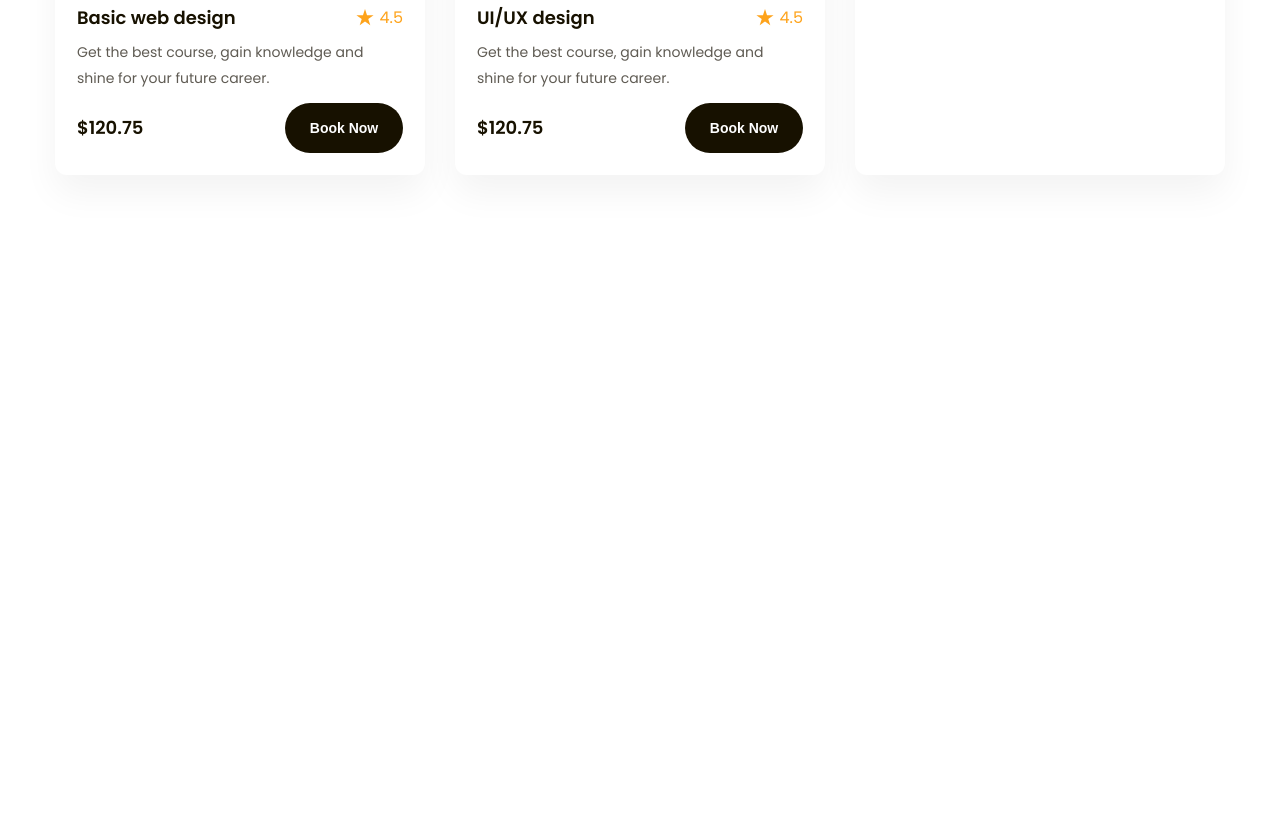
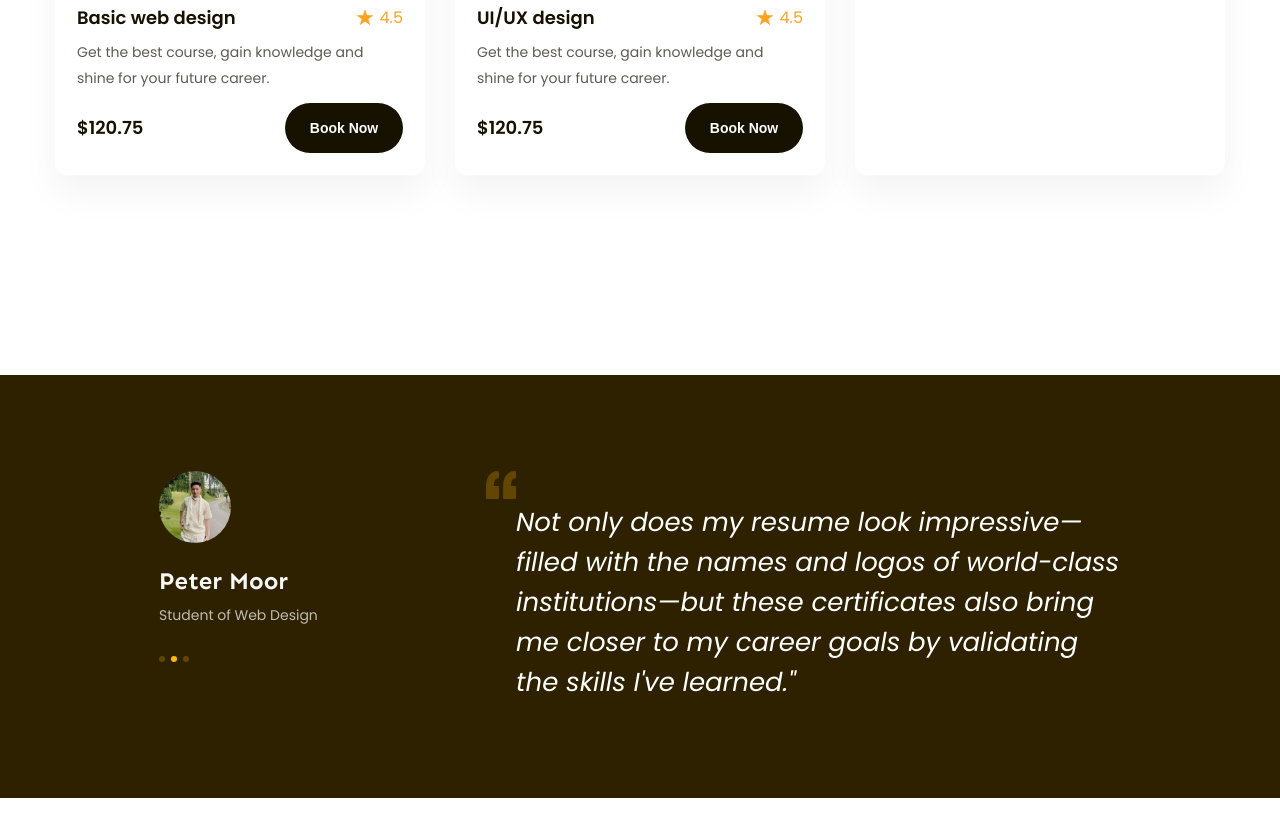
Before and after one commit to nghoang110/Figma-to-HTML, a plain HTML site: page index.html in a window 1280 px wide. Shown: the part 1577-2413 px from the top of the page. Drawn offline with Linux system fonts and the light colour scheme.

Commit message:
feedback code

```diff
--- a/assets/css/style.css
+++ b/assets/css/style.css
@@ -58,6 +58,25 @@ a {
   cursor: pointer;
   opacity: 0.9;
 }
+
+/* tạo dấu 3 chấm trong trường hợp text quá dài */
+.line-clamp{
+  display: -webkit-box;
+  -webkit-line-clamp: var(--line-clamp,1);
+  -webkit-box-orient: vertical;
+  overflow: hidden;
+}
+
+/* dấu 3 chấm ở dòng thứ 2 */
+.line-clamp.line-2{
+  --line-clamp: 2;
+}
+
+/* xuống dòng giữ cấu trúc trang */
+.break-all{
+  word-break: break-all;
+}
+
 /* ===========================================header============================================= */
 .header {
   background: #fffcf4;
@@ -368,6 +387,7 @@ color: var(--primary-color);
 }
 
 .popular .course-item{
+  flex: 1;
 border-radius: 12px;
 background: #FFF;
 box-shadow: 0px 18px 36px 0px rgba(0, 0, 0, 0.05);
@@ -449,3 +469,81 @@ background: #171100;
 .popular .book-btn:hover{
   background-color: var(--primary-color);
 }
+
+/* ===========================================feedback============================================= */
+
+.feedback {
+  margin-top: 135px;
+  padding: 96px 135px;
+  background: #2E2100;
+}
+
+.feedback .feedback-item{
+  display: flex;
+}
+
+.feedback-item .avatar{
+  width: 72px;
+height: 72px;
+border-radius: 50%;
+
+/* hình không bị méo */
+object-fit: cover;
+
+}
+
+.feedback .info{
+  /* margin-right: 271px; */
+}
+
+.feedback-item .info .member-name{
+  margin-top: 18px;
+  color: #F7F7F7;
+font-family: var(--font-heading);
+font-size: 2.4rem;
+font-weight: 700;
+line-height: 1.42; /* 141.667% */
+}
+
+.feedback-item .info .desc{
+  margin-top: 4px;
+  color: #BFBCB2;
+font-size: 1.4rem;
+line-height: 1.86; /* 185.714% */
+}
+
+.feedback-item .dots{
+
+  gap: 6px;
+  margin-top: 28px;
+  display: flex;
+}
+
+.feedback-item .dot{
+  width: 6px;
+height: 6px;
+border-radius: 50%;
+background: #634700;
+cursor: pointer;
+}
+
+.feedback-item .dot.active{
+  background: var(--primary-color);
+  cursor: default;
+}
+
+.feedback-item .content{
+  /* chiều rộng phần content 770 chia cho rộng main-content 1170 */
+  width: 66%;
+  /* giãn khối bên phải sang kịch trang */
+  margin-left: auto;
+
+}
+
+.feedback-item blockquote {
+color: #FFF;
+font-size: 2.6rem;
+font-style: italic;
+line-height: 1.54; /* 153.846% */
+margin-left: 30px;
+}
--- a/index.html
+++ b/index.html
@@ -230,6 +230,40 @@
           </div>
         </div>
       </div>
+      <!-- feedback -->
+      <div class="feedback">
+        <div class="main-content">
+          <div class="feedback-list">
+            <div class="feedback-item">
+              <!-- khối trái -->
+              <div class="info">
+                <img src="./assets/img/img.jpg" alt="" class="avatar" />
+                <p class="member-name">Peter Moor</p>
+                <p class="desc">Student of Web Design</p>
+                <div class="dots">
+                  <span class="dot"></span>
+                  <span class="dot active"></span>
+                  <span class="dot"></span>
+                </div>
+              </div>
+              <!-- khối phải -->
+              <div class="content">
+                <img
+                  src="./assets/icon/open-quotes.svg"
+                  alt=""
+                  class="open-quotes"
+                />
+                <blockquote>
+                  Not only does my resume look impressive—filled with the names
+                  and logos of world-class institutions—but these certificates
+                  also bring me closer to my career goals by validating the
+                  skills I've learned."
+                </blockquote>
+              </div>
+            </div>
+          </div>
+        </div>
+      </div>
     </main>
   </body>
 </html>
```
Also changed, not shown: assets/icon/open-quotes.svg (added), assets/img/img.jpg (added).
